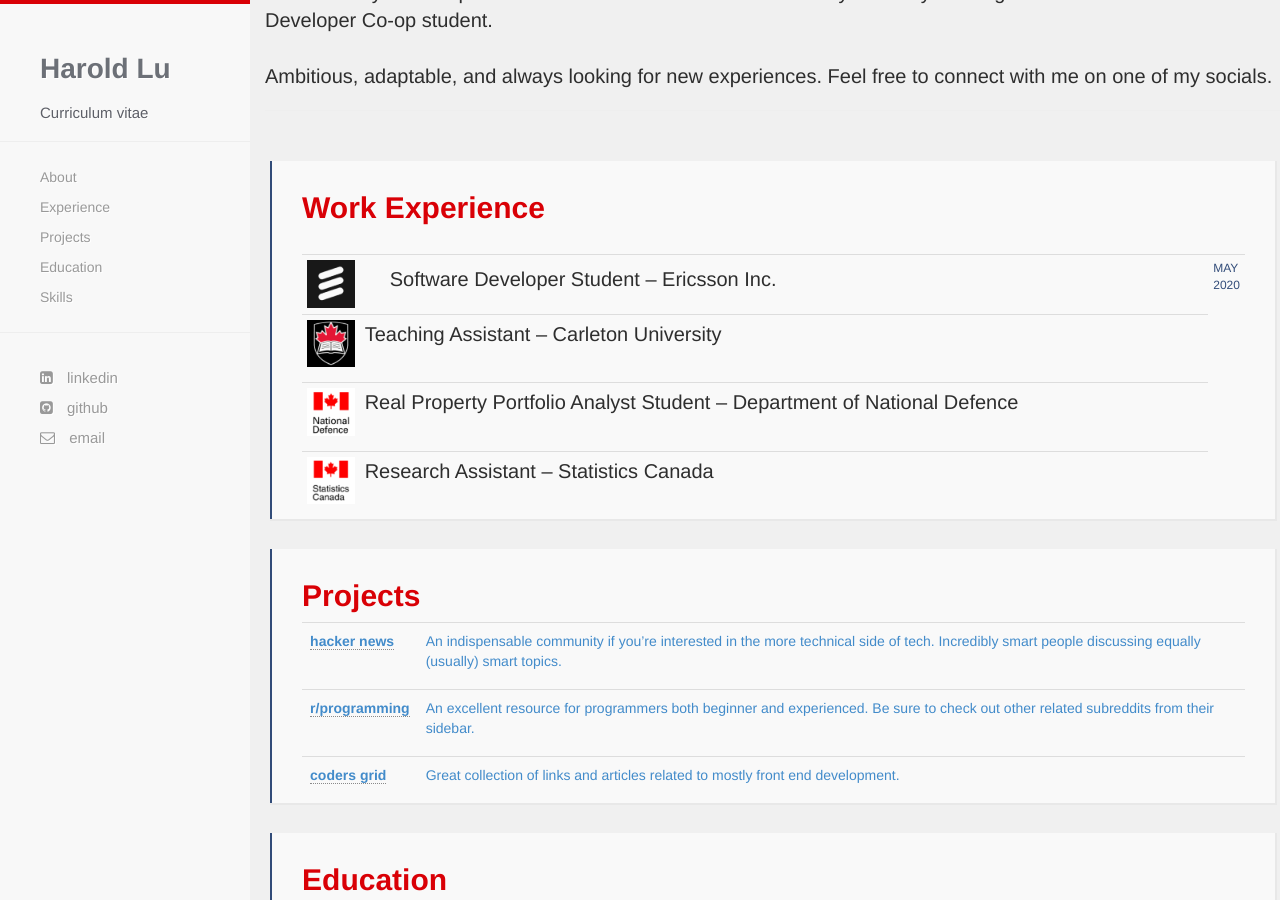
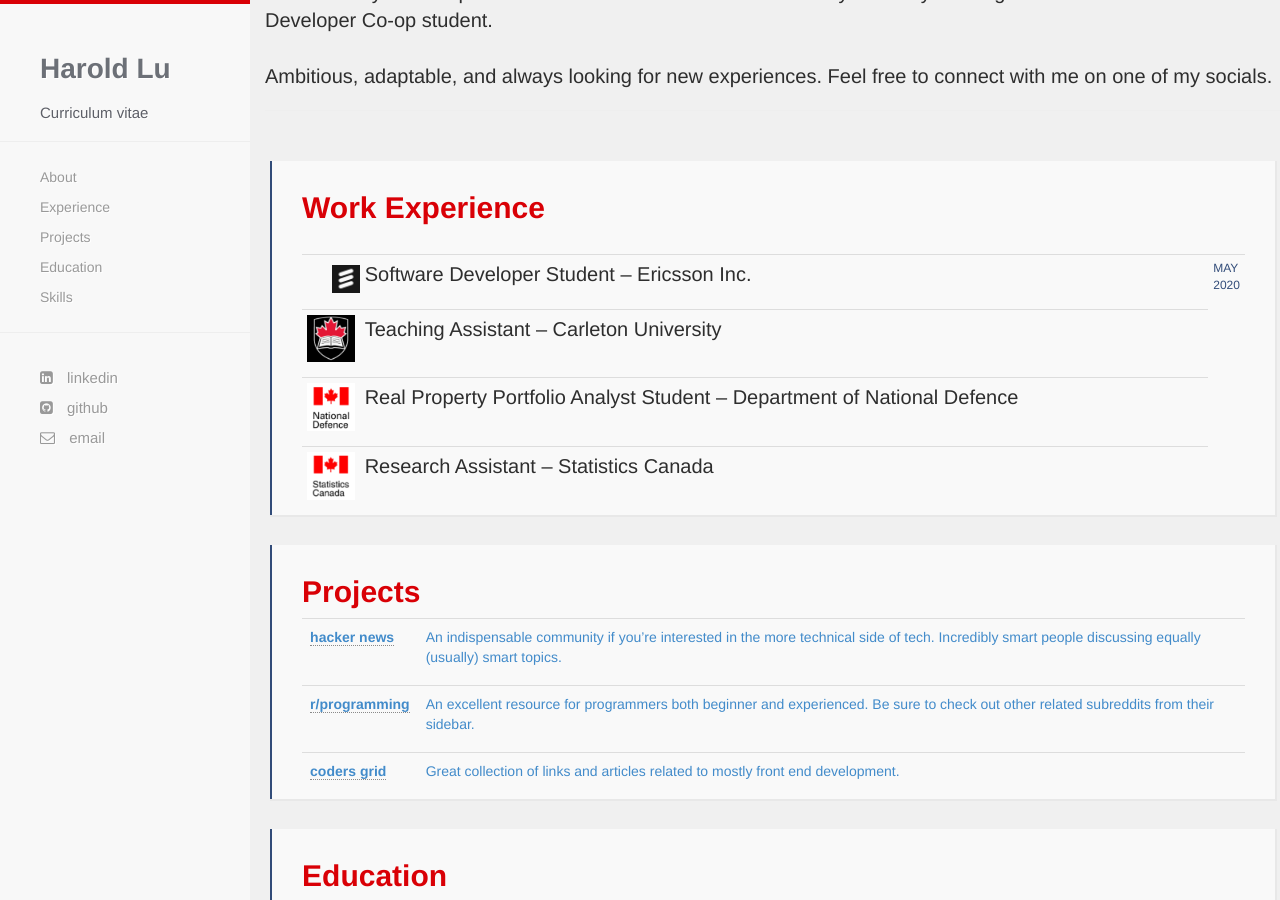
Before and after one commit to harold-lu/harold-lu.github.io, a Jekyll site: the page built from index.html, in a window 1280 px wide and 900 px high, scrolled down 840 px. Built offline with Jekyll 4.4.1, drawn with Linux system fonts in a browser that asks for light colours; nearby versions of some CDN libraries; some web fonts are replaced.

Commit message:
table update

```diff
--- a/index.html
+++ b/index.html
@@ -27,11 +27,11 @@ title: Herring Cove
       <table class="table table-condensed" style="width:100%">
         <tbody>
           <tr>
-            <td style="width:140px">
+            <td style="width:140px;padding:10px 0px 10px 30px;">
               <img src="{{ site.baseurl }}/images/ericsson.jpg" alt="Ericsson logo"></img>
 			  <!--<p class="p1"><span class="s2"><img src="{{ site.baseurl }}/images/ericsson.jpg" alt="Ericsson logo" ></span></p> -->
             </td>
-            <td style="padding:10px 0px 10px 30px;width:90%">
+            <td style="width:90%">
               <p style="color:#2e2e2e;font-size:20px">Software Developer Student &ndash; Ericsson Inc.</p>
             </td>
 			<td>
```
